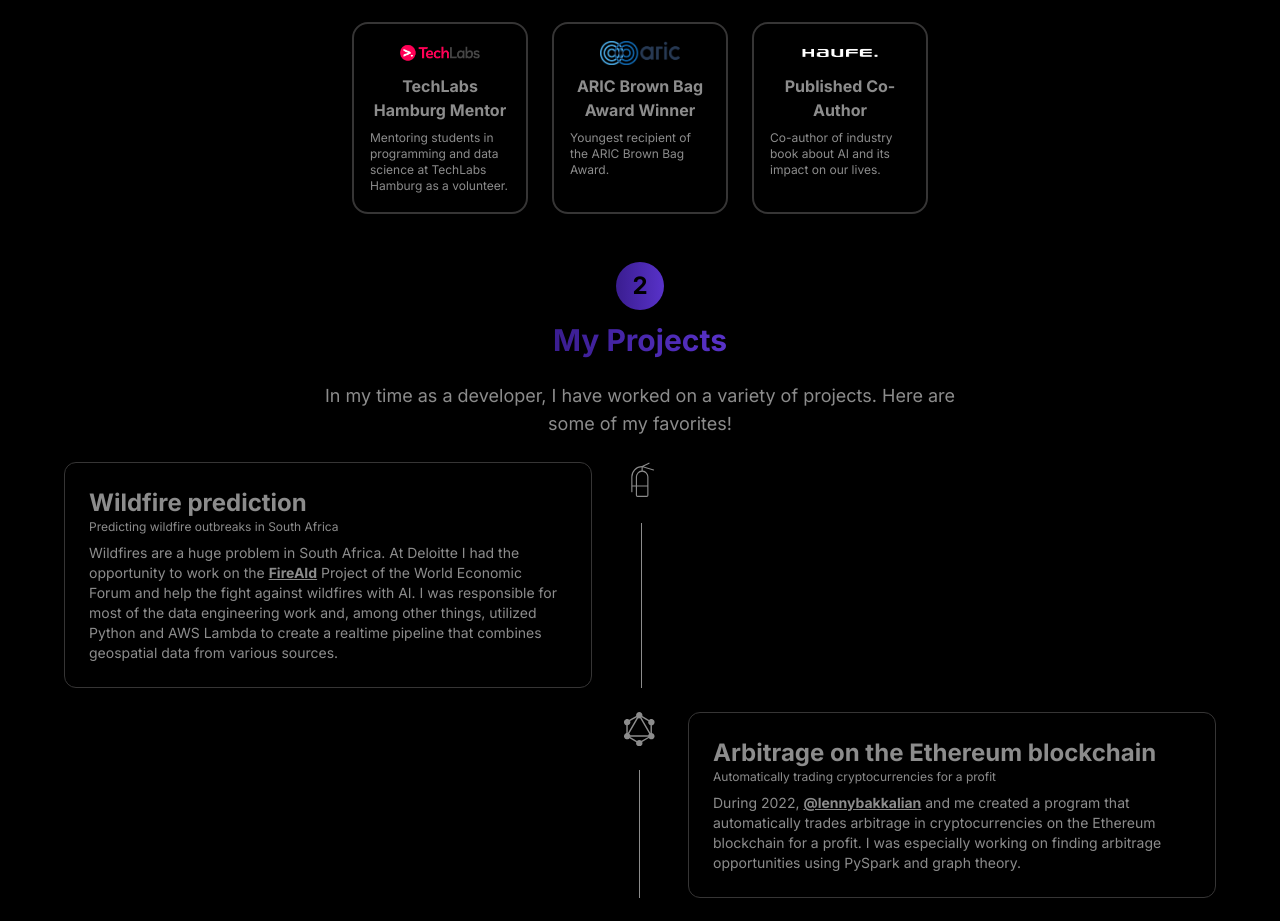
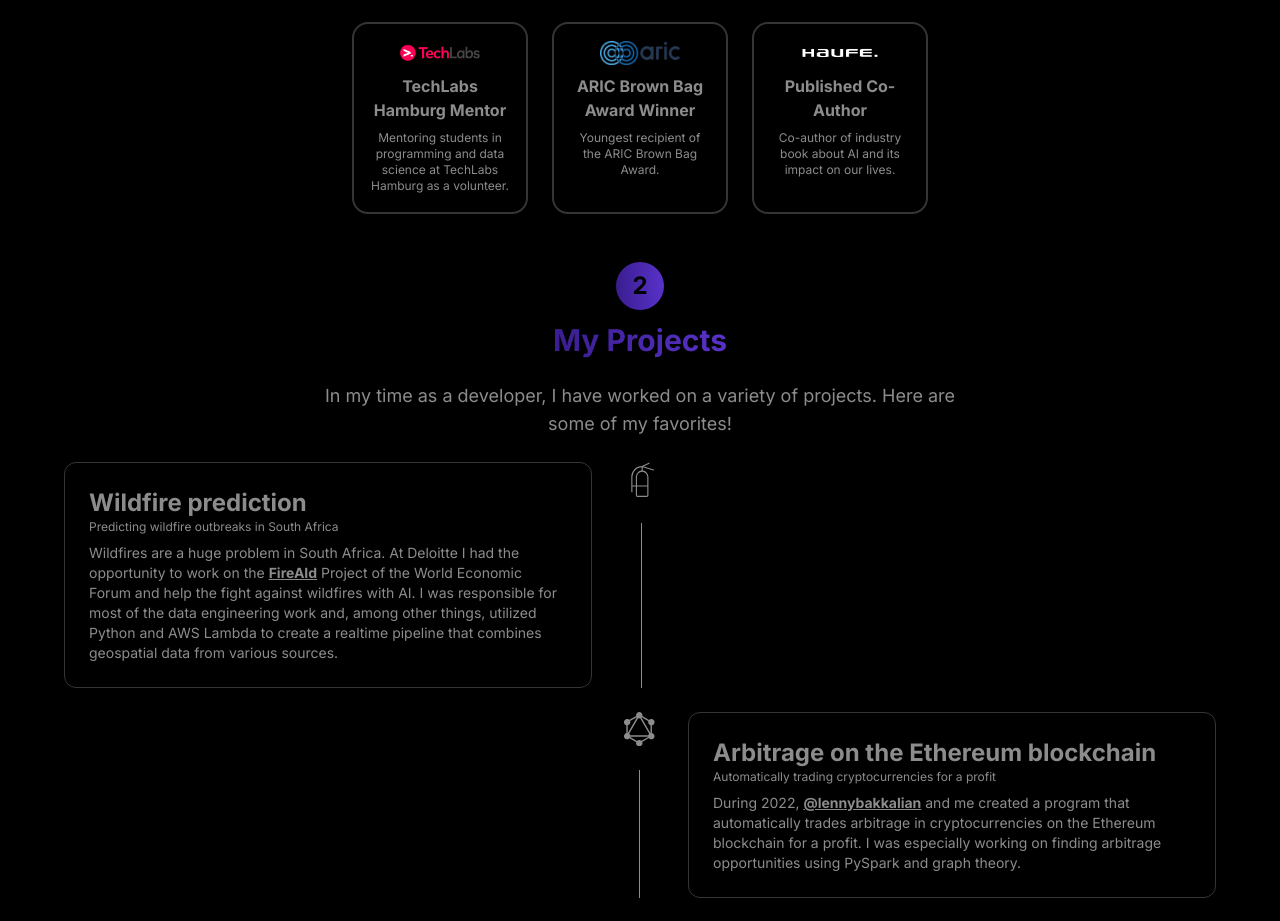
Before and after one commit to jhKessler/portfolio, a Next.js app: page / in a window 1280 px wide. Shown: the part 1060-1981 px from the top of the page. Built offline with nearby package versions, Linux system fonts and the light colour scheme; no server answers.

Commit message:
align about card text center

```diff
--- a/src/components/AboutMeCard.tsx
+++ b/src/components/AboutMeCard.tsx
@@ -36,7 +36,7 @@
                 </div>
                 <span className="text-fontGray text-md font-bold text-center transition-colors duration-300 hover:text-white">{title}</span>
             </a>
-            <span className="text-fontGray text-sm md:text-xs">{content}</span>
+            <span className="text-fontGray text-sm md:text-xs text-center">{content}</span>
         </motion.div>
     )
 }
--- a/src/components/sections/HeroSection.tsx
+++ b/src/components/sections/HeroSection.tsx
@@ -25,7 +25,8 @@
   "Cloudflare",
   "FastAPI",
   "TypeScript",
-  "Kubernetes"
+  "Kubernetes",
+  "Clickhouse"
 ];
 
 
```
